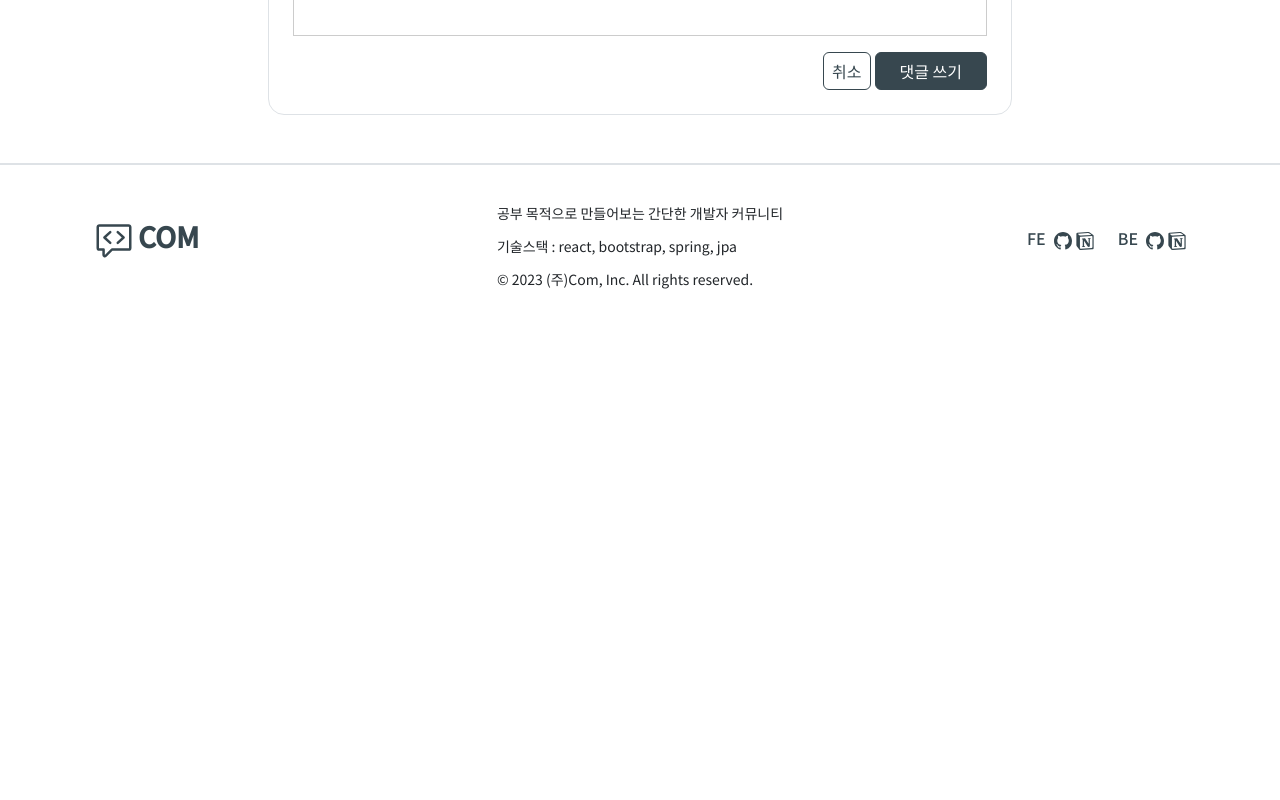
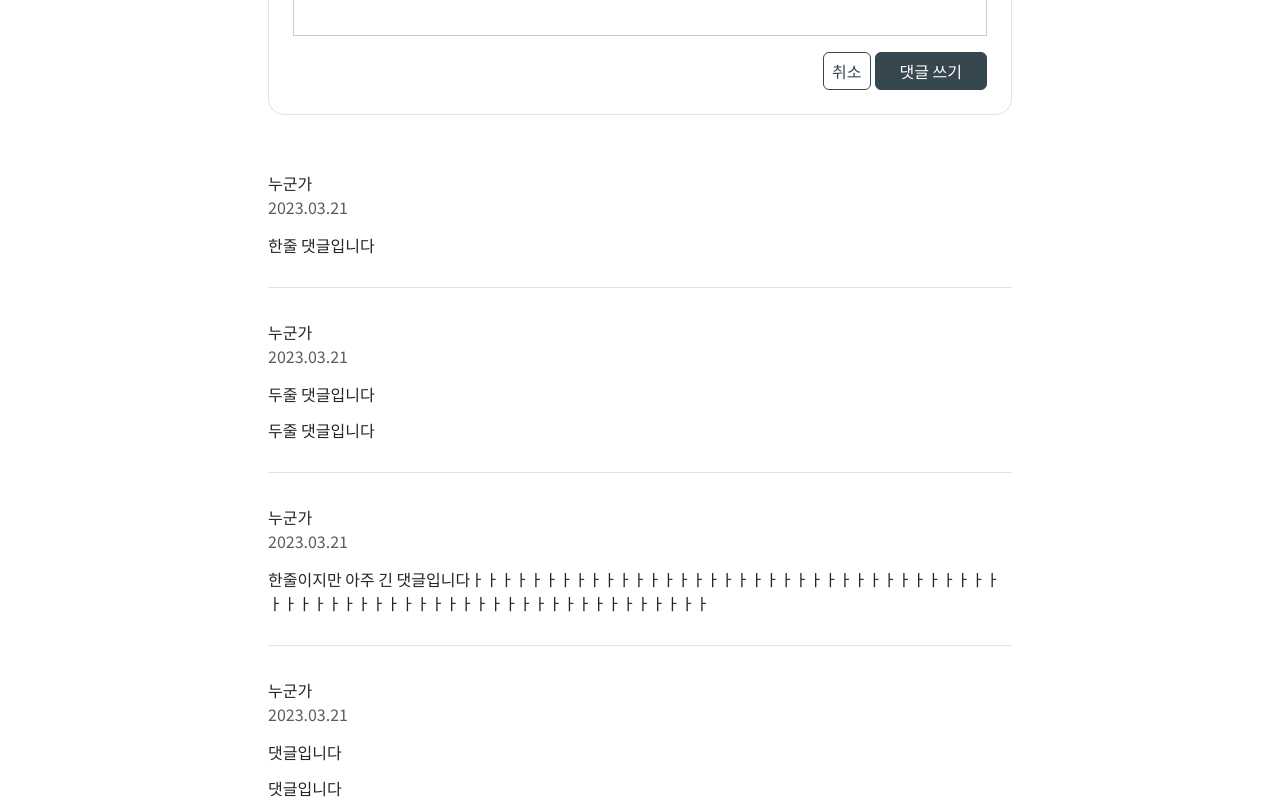
Before and after one commit to rhos0129/community-web, a React (Create React App) app: page /article/1 in a window 1280 px wide. Shown: the part 760-1560 px from the top of the page. Before the commit the page ends 1072 px from the top, so only its background shows below. Built offline with nearby package versions, Linux system fonts and the light colour scheme.

Commit message:
design : 상세페이지 CommentList 컴포넌트

```diff
--- /dev/null
+++ b/src/components/article/CommentList.jsx
@@ -0,0 +1,27 @@
+import React from "react";
+import CommentView from "./CommentView";
+import { ListGroup } from "react-bootstrap";
+
+const CommentList = ({ items }) => {
+  return (
+    <ListGroup className="w-100" as="ul">
+      {items.map((item, key, array) => (
+        <ListGroup.Item
+          key={key}
+          as="li"
+          className={
+            "py-4 px-0 border-0 " + (key + 1 !== array.length && " border-bottom")
+          }
+        >
+          <CommentView
+            writer={item.writer}
+            createDttm={item.createDttm}
+            content={item.content}
+          />
+        </ListGroup.Item>
+      ))}
+    </ListGroup>
+  );
+};
+
+export default CommentList;
--- /dev/null
+++ b/src/components/article/CommentView.jsx
@@ -0,0 +1,17 @@
+import React from "react";
+
+const CommentView = ({ writer, createDttm, content }) => {
+  return (
+    <div>
+      <div className="py-2">
+        <div className="fw-bolder">{writer}</div>
+        <div className="text-muted">
+          <span>{createDttm} </span>
+        </div>
+      </div>
+      <div dangerouslySetInnerHTML={{ __html: content }}></div>
+    </div>
+  );
+};
+
+export default CommentView;
--- a/src/pages/article/ArticleDetail.jsx
+++ b/src/pages/article/ArticleDetail.jsx
@@ -2,6 +2,7 @@ import React from "react";
 import BasicLayout from "components/layout/BasicLayout";
 import CommentForm from "components/article/CommentForm";
 import AriticleView from "components/article/AriticleView";
+import CommentList from "components/article/CommentList";
 
 const ArticleDetail = () => {
   const articleInfo = {
@@ -12,6 +13,35 @@ const ArticleDetail = () => {
     content:
       "<p>본문내용이오</p> <p>본문내용이오</p> <p>본문내용이오</p> <p>엄청 긴 본문 내용이오 엄청 긴 본문 내용이오엄청 긴 본문 내용이오엄청 긴 본문 내용이오엄청 긴 본문 내용이오엄청 긴 본문 내용이오엄청 긴 본문 내용이오엄청 긴 본문 내용이오엄청 긴 본문 내용이오엄청 긴 본문 내용이오엄청 긴 본문 내용이오엄청 긴 본문 내용이오엄청 긴 본문 내용이오엄청 긴 본문 내용이오</p>",
   };
+
+  const commentItems = [
+    {
+      writer: "누군가",
+      createDttm: "2023.03.21",
+      content: "<p>한줄 댓글입니다",
+    },
+    {
+      writer: "누군가",
+      createDttm: "2023.03.21",
+      content: "<p>두줄 댓글입니다</p> <p>두줄 댓글입니다</p>",
+    },
+    {
+      writer: "누군가",
+      createDttm: "2023.03.21",
+      content:
+        "<p>한줄이지만 아주 긴 댓글입니다ㅏㅏㅏㅏㅏㅏㅏㅏㅏㅏㅏㅏㅏㅏㅏㅏㅏㅏㅏㅏㅏㅏㅏㅏㅏㅏㅏㅏㅏㅏㅏㅏㅏㅏㅏㅏㅏㅏㅏㅏㅏㅏㅏㅏㅏㅏㅏㅏㅏㅏㅏㅏㅏㅏㅏㅏㅏㅏㅏㅏㅏㅏㅏㅏㅏㅏ",
+    },
+    {
+      writer: "누군가",
+      createDttm: "2023.03.21",
+      content: "<p>댓글입니다</p> <p>댓글입니다</p> <p>댓글입니다</p>",
+    },
+    {
+      writer: "누군가",
+      createDttm: "2023.03.21",
+      content: "<p>댓글입니다</p> <p>댓글입니다</p> <p>댓글입니다</p>",
+    },
+  ];
 
   return (
     <BasicLayout>
@@ -24,10 +54,11 @@ const ArticleDetail = () => {
         content={articleInfo.content}
       />
       <hr className="w-100" />
-      <div className="w-100 mb-5">5개의 댓글</div>
-      <div className="w-100 border p-4 rounded-4">
+      <div className="w-100 mb-4">5개의 댓글</div>
+      <div className="w-100 border p-4 rounded-4 my-4">
         <CommentForm />
       </div>
+      <CommentList items={commentItems} />
     </BasicLayout>
   );
 };
```
